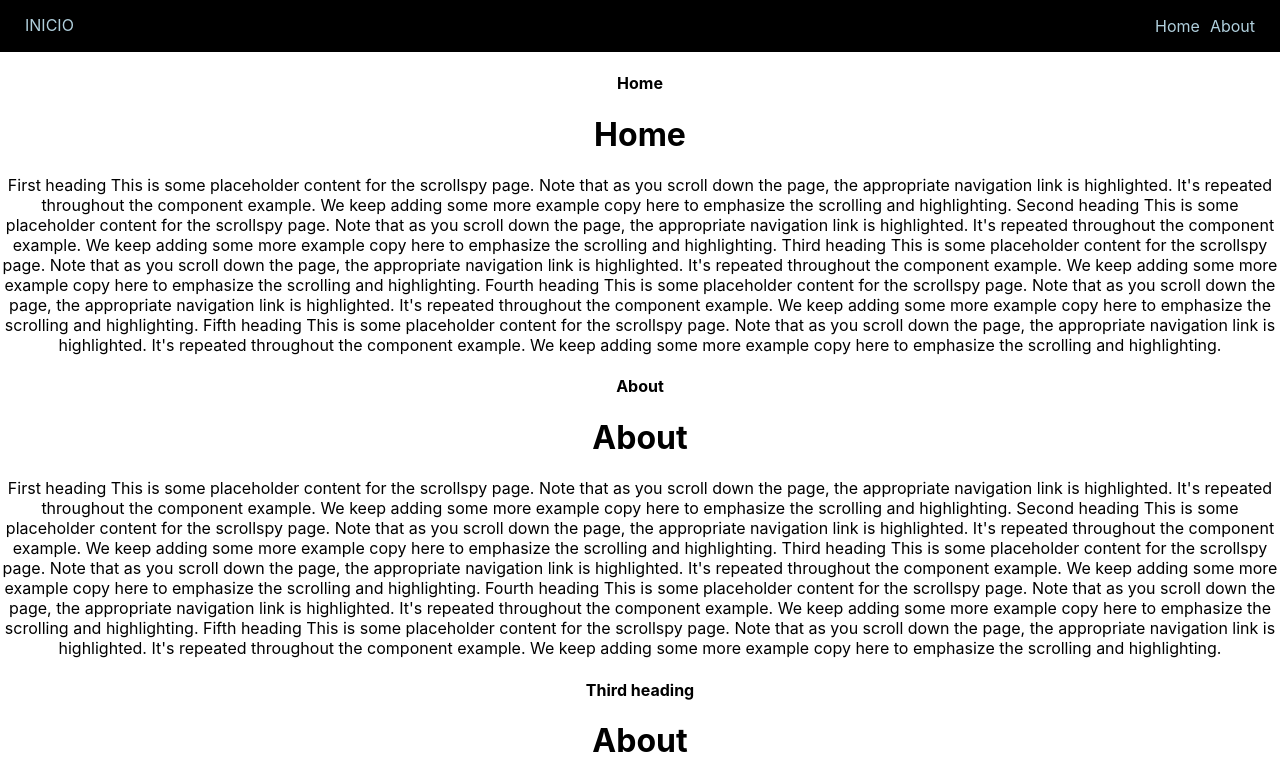
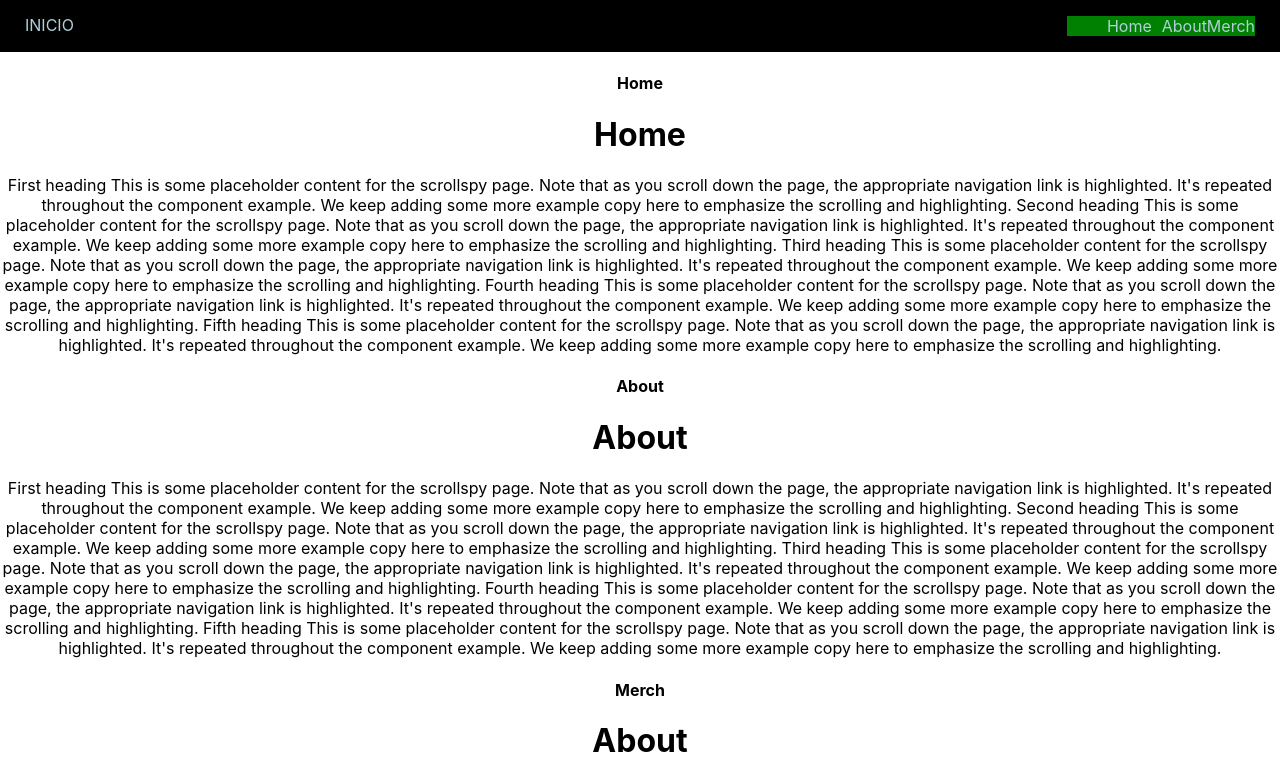
Before and after one commit to dredamonsta1/the-nounish-agency, a React (Create React App) app in the folder the-nounish-agency/: page / in a window 1280 px wide. Shown: the top 782 px of the page. Built offline with nearby package versions, Linux system fonts and the light colour scheme.

Commit message:
adding merch tab

```diff
--- a/the-nounish-agency/src/components/navBar/NavBar.css
+++ b/the-nounish-agency/src/components/navBar/NavBar.css
@@ -29,6 +29,14 @@
     list-style: none;
 }
 
+.nav-pills{
+    display: flex;
+    align-items: center;
+    align-self: space-between;
+    background-color: green;
+
+}
+
 .nav-item-home{
     margin-right: 10px;
 
@@ -42,6 +50,10 @@
     color: #B0CFDC;
 }
 
+.nav-link-merch{
+    color: #B0CFDC;
+}
+
 a:link { text-decoration: none; }
 
 
--- a/the-nounish-agency/src/components/navBar/NavBar.js
+++ b/the-nounish-agency/src/components/navBar/NavBar.js
@@ -10,13 +10,16 @@ function NavBar() {
     return (
         <>
             <nav id="navbar-example2" class="navbar bg-light px-3 mb-3">
-                <a class="navbar-brand" href="#">INICIO</a>
-                <ul class="nav nav-pills">
-                    <li class="nav-item-home">
-                        <a class="nav-link-home" href="#scrollspyHeading1">Home</a>
+                <a className="navbar-brand" href="#">INICIO</a>
+                <ul className="nav nav-pills">
+                    <li className="nav-item-home">
+                        <a className="nav-link-home" href="#scrollspyHeading1">Home</a>
                     </li>
-                    <li class="nav-item">
-                        <a class="nav-link-about" href="#scrollspyHeading2">About</a>
+                    <li className="nav-item">
+                        <a className="nav-link-about" href="#scrollspyHeading2">About</a>
+                    </li>
+                    <li className="merch-link" href="#">
+                        <a className="nav-link-merch" href="#scrollspyHeading3">Merch</a>
                     </li>
 
                 </ul>
@@ -28,7 +31,7 @@ function NavBar() {
                 <h4 id="scrollspyHeading2">About</h4>
                 <About />
 
-                <h4 id="scrollspyHeading3">Third heading</h4>
+                <h4 id="scrollspyHeading3">Merch</h4>
                 <About />
                 <h4 id="scrollspyHeading4">Fourth heading</h4>
                 <p>...</p>
```
